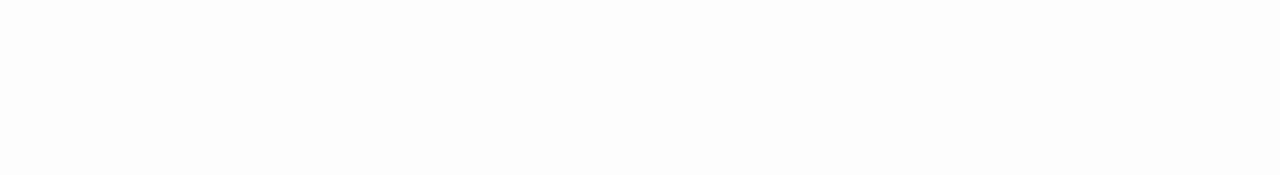
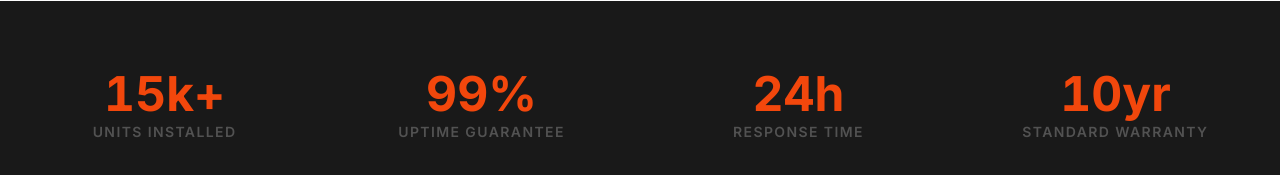
Before and after one commit to devabutaher/cold-flyer, a Next.js app: page / in a window 1280 px wide. Shown: the part 3557-3732 px from the top of the page. Before the commit the page ends 3558 px from the top, so only its background shows below. Built offline with nearby package versions, Linux system fonts and the light colour scheme.

Commit message:
stats section

```diff
--- a/src/app/(home)/page.jsx
+++ b/src/app/(home)/page.jsx
@@ -3,6 +3,7 @@
 import PromoCards from "@/components/home/promo-cards";
 import Services from "@/components/home/services";
 import Shop from "@/components/home/shop/shop";
+import StatsStrip from "@/components/home/stats-strip";
 
 export default function Home() {
   return (
@@ -12,6 +13,7 @@
       <Shop />
       <Services />
       <About />
+      <StatsStrip />
     </div>
   );
 }
--- /dev/null
+++ b/src/components/home/stats-strip.jsx
@@ -0,0 +1,63 @@
+"use client";
+
+import { useCounter } from "@/hooks/use-counter";
+import { useEffect, useRef, useState } from "react";
+
+const stats = [
+  {
+    end: 15000,
+    suffix: "+",
+    label: "Units Installed",
+    format: (n) => (n >= 1000 ? Math.floor(n / 1000) + "k" : n),
+  },
+  { end: 99, suffix: "%", label: "Uptime Guarantee", format: (n) => n },
+  { end: 24, suffix: "h", label: "Response Time", format: (n) => n },
+  { end: 10, suffix: "yr", label: "Standard Warranty", format: (n) => n },
+];
+
+function Counter({ end, suffix, label, format, started }) {
+  const val = useCounter({ end, started });
+
+  return (
+    <div className="text-center">
+      <div className="font-sans font-bold text-4xl sm:text-5xl text-primary mb-1 tabular-nums">
+        {format(val)}
+        {suffix}
+      </div>
+      <div className="text-muted-foreground text-xs sm:text-sm uppercase tracking-widest font-semibold">
+        {label}
+      </div>
+    </div>
+  );
+}
+
+export default function StatsStrip() {
+  const ref = useRef(null);
+  const [started, setStarted] = useState(false);
+
+  useEffect(() => {
+    const observer = new IntersectionObserver(
+      ([entry]) => {
+        if (entry.isIntersecting) {
+          setStarted(true);
+          observer.disconnect();
+        }
+      },
+      { threshold: 0.3 },
+    );
+    if (ref.current) observer.observe(ref.current);
+    return () => observer.disconnect();
+  }, []);
+
+  return (
+    <section ref={ref} className="bg-foreground/90 py-14 sm:py-16">
+      <div className="container">
+        <div className="grid grid-cols-2 md:grid-cols-4 gap-8 sm:gap-12">
+          {stats.map((s) => (
+            <Counter key={s.label} {...s} started={started} />
+          ))}
+        </div>
+      </div>
+    </section>
+  );
+}
--- /dev/null
+++ b/src/hooks/use-counter.js
@@ -0,0 +1,24 @@
+import { useEffect, useState } from "react";
+
+export function useCounter({ end, started }) {
+  const [val, setVal] = useState(0);
+
+  useEffect(() => {
+    if (!started) return;
+    let current = 0;
+    const duration = 1800;
+    const step = Math.ceil(end / (duration / 16));
+    const timer = setInterval(() => {
+      current += step;
+      if (current >= end) {
+        setVal(end);
+        clearInterval(timer);
+      } else {
+        setVal(current);
+      }
+    }, 16);
+    return () => clearInterval(timer);
+  }, [started, end]);
+
+  return val;
+}
```
